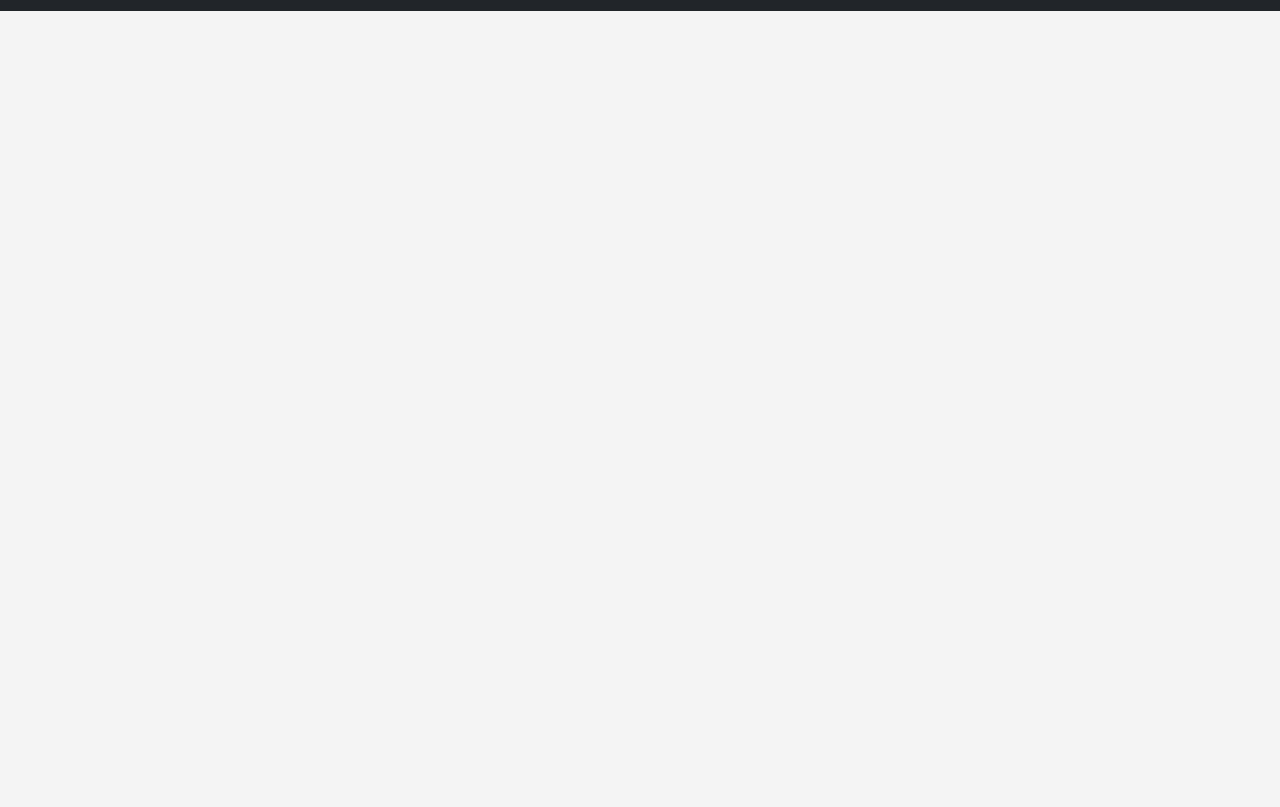
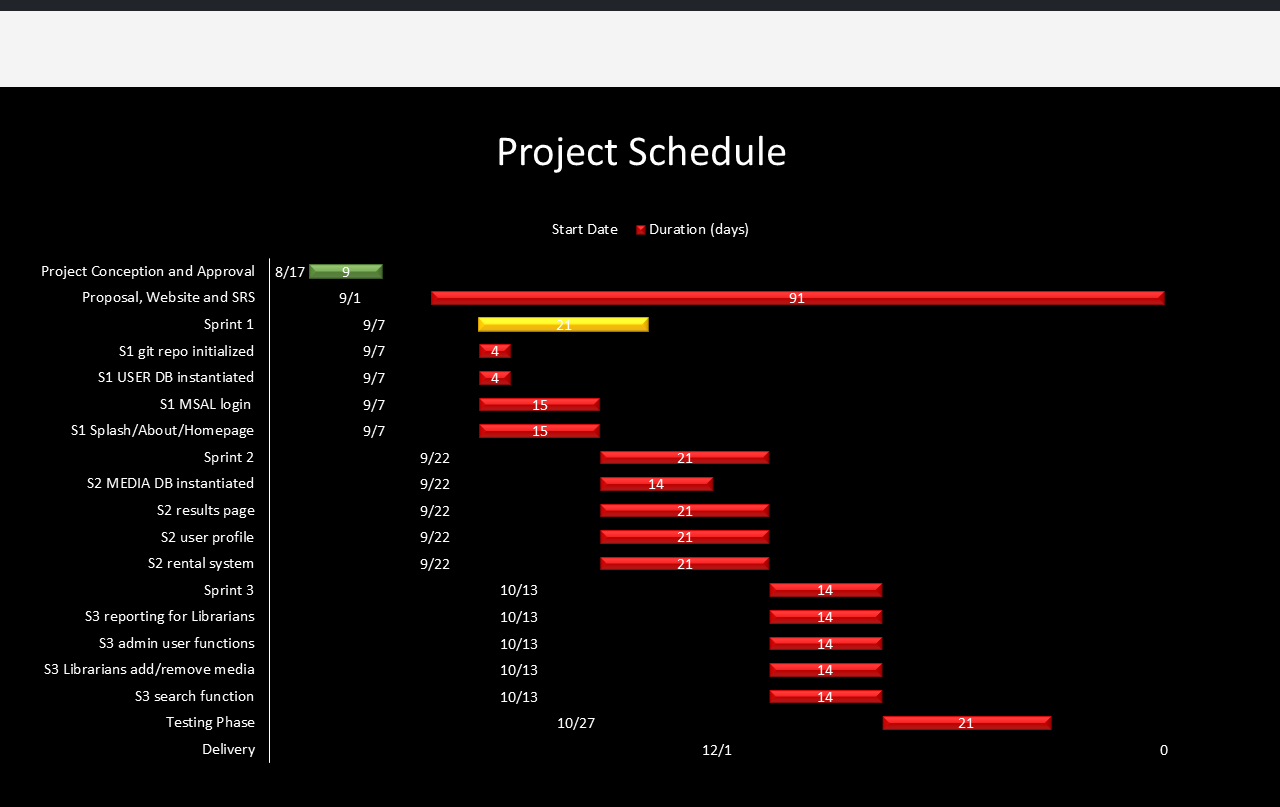
Before and after one commit to DylanB310/Book-d-Website, a plain HTML site: page plan.html in a window 1280 px wide. Shown: the part 63-870 px from the top of the page. Before the commit the page ends 800 px from the top, so only its background shows below. Drawn offline with nearby package versions, Linux system fonts and the light colour scheme; the site is published under a folder, as on GitHub Pages, so addresses that start at the root find nothing.

Commit message:
file ref

```diff
--- a/plan.html
+++ b/plan.html
@@ -42,7 +42,7 @@
         </div>
     </nav>
 
-    <center><img src="/img/BookdGantt.png" alt="" style="padding-top: 100px;"></center>
+    <center><img src="img/BookdGantt.png" alt="" style="padding-top: 100px;"></center>
     <script src="https://cdn.jsdelivr.net/npm/bootstrap@5.1.0/dist/js/bootstrap.bundle.min.js" integrity="sha384-U1DAWAznBHeqEIlVSCgzq+c9gqGAJn5c/t99JyeKa9xxaYpSvHU5awsuZVVFIhvj" crossorigin="anonymous"></script>
 </body>
 </html>
```
